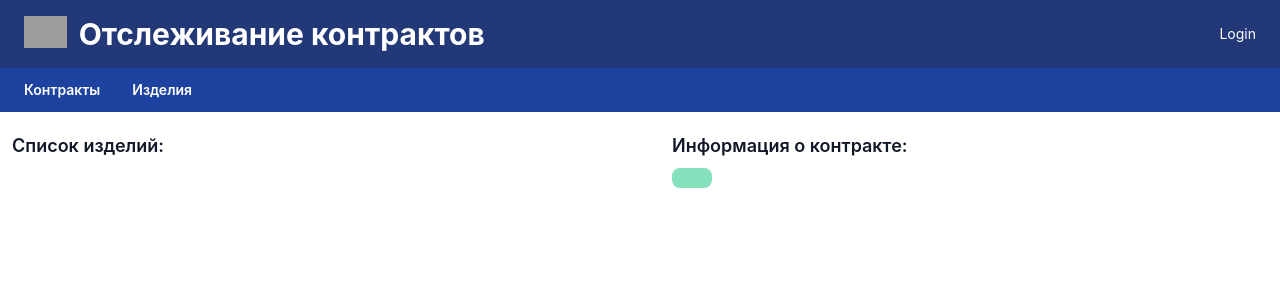
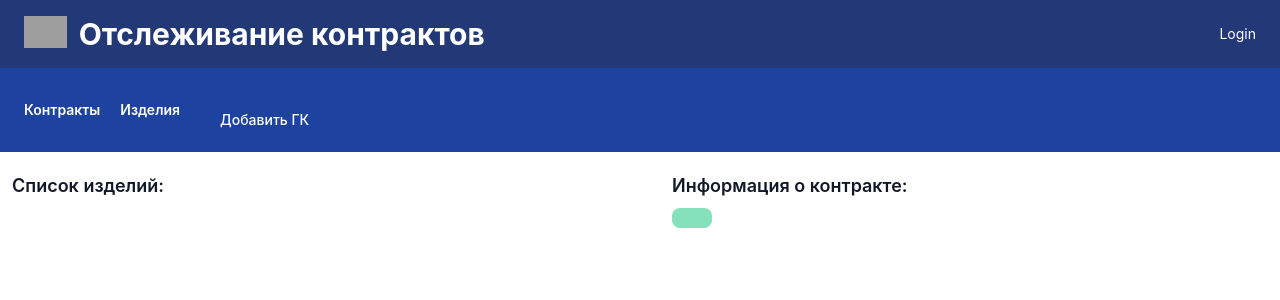
Before and after one commit to Tragica1/WebProject, a Flask app: page / in a window 1280 px wide. Shown: the top 300 px of the page. Run offline with Flask 3, Linux system fonts and the light colour scheme; data that the repository does not hold is empty; style sheets or scripts are compiled from the project's sources; some libraries are stand-ins or nearby versions; grey boxes are pictures that could not be loaded.

Commit message:
still trying

```diff
--- a/app.py
+++ b/app.py
@@ -53,7 +53,7 @@
 
 @app.route('/products')
 def send_products():
-    input_id = 6
+    input_id = 10
     products_tree = create_product_tree(input_id)
     # ptree(products_tree)
     return products_tree
--- a/templates/index.html
+++ b/templates/index.html
@@ -25,23 +25,30 @@
         </div>
     </nav>
     <nav class="bg-blue-800 border-gray-800 ">
-        <div class="flex flex-wrap px-4 py-3 mx-2 items-center">
-            <ul class="flex flex-row font-semibold mt-0 space-x-8 rtl:space-x-reverse text-sm">
+        <div class="flex px-4 py-3 mx-2 items-end">
+            <ul class="flex flex-row font-semibold mt-5 space-x-5 text-sm">
                 <li>
                     <a href="#" class="text-white hover:underline">Контракты</a>
                 </li>
                 <li>
                     <a href="#" class="text-white hover:underline">Изделия</a>
                 </li>
+                <li class="ml-10">
+                    <button data-modal-target="createContract" data-modal-toggle="createContract"
+                        class="block text-white bg-orange-500 hover:bg-orange-700 focus:ring-2 focus:outline-none focus:ring-orange-950 font-medium rounded-lg text-sm px-5 py-2.5 text-center"
+                        type="button"> Добавить ГК
+                    </button>
+                </li>
             </ul>
+
         </div>
+
     </nav>
 
     <div class="grid grid-cols-2 gap-10">
         <div class="pt-5 pl-3">
             <h2 class="mb-2 text-lg font-semibold text-gray-900">Список изделий: </h2>
             <div id="mainTree">
-
             </div>
         </div>
         <div id="updats" tabindex="-1" aria-hidden="true"
@@ -69,12 +76,18 @@
         </div>
         <div class="pt-5 pl-3">
             <h2 class="mb-2 text-lg font-semibold text-gray-900 dark:text-white">Информация о контракте: </h2>
-            <button data-modal-target="updats" data-modal-toggle="updats" class="block text-white bg-green-300 hover:bg-green-800 focus:ring-2 focus:outline-none focus:ring-green-800 font-medium rounded-lg text-sm px-5 py-2.5 text-center" type="button"  onclick="changeProduct(10)">
-                </button>
+            <button data-modal-target="updats" data-modal-toggle="updats"
+                class="block text-white bg-green-300 hover:bg-green-800 focus:ring-2 focus:outline-none focus:ring-green-800 font-medium rounded-lg text-sm px-5 py-2.5 text-center"
+                type="button" onclick="changeProduct(10)">
+            </button>
         </div>
     </div>
-    <script src="https://code.jquery.com/jquery-3.5.1.slim.min.js" integrity="sha384-DfXdz2htPH0lsSSs5nCTpuj/zy4C+OGpamoFVy38MVBnE+IbbVYUew+OrCXaRkfj" crossorigin="anonymous"></script>
-    <script src="https://cdn.jsdelivr.net/npm/bootstrap@4.5.3/dist/js/bootstrap.bundle.min.js" integrity="sha384-ho+j7jyWK8fNQe+A12Hb8AhRq26LrZ/JpcUGGOn+Y7RsweNrtN/tE3MoK7ZeZDyx" crossorigin="anonymous"></script>
+    <script src="https://code.jquery.com/jquery-3.5.1.slim.min.js"
+        integrity="sha384-DfXdz2htPH0lsSSs5nCTpuj/zy4C+OGpamoFVy38MVBnE+IbbVYUew+OrCXaRkfj"
+        crossorigin="anonymous"></script>
+    <script src="https://cdn.jsdelivr.net/npm/bootstrap@4.5.3/dist/js/bootstrap.bundle.min.js"
+        integrity="sha384-ho+j7jyWK8fNQe+A12Hb8AhRq26LrZ/JpcUGGOn+Y7RsweNrtN/tE3MoK7ZeZDyx"
+        crossorigin="anonymous"></script>
     <script src="https://code.jquery.com/jquery-3.6.4.min.js"></script>
     <script src="https://cdnjs.cloudflare.com/ajax/libs/flowbite/2.2.0/flowbite.min.js"></script>
     <script>
```
